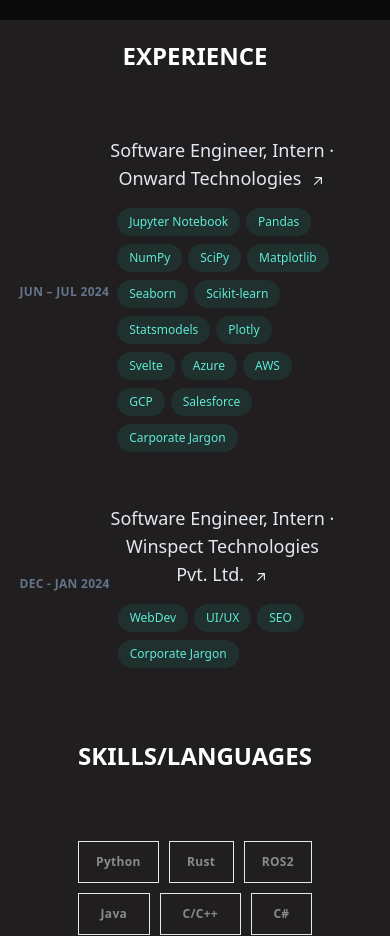
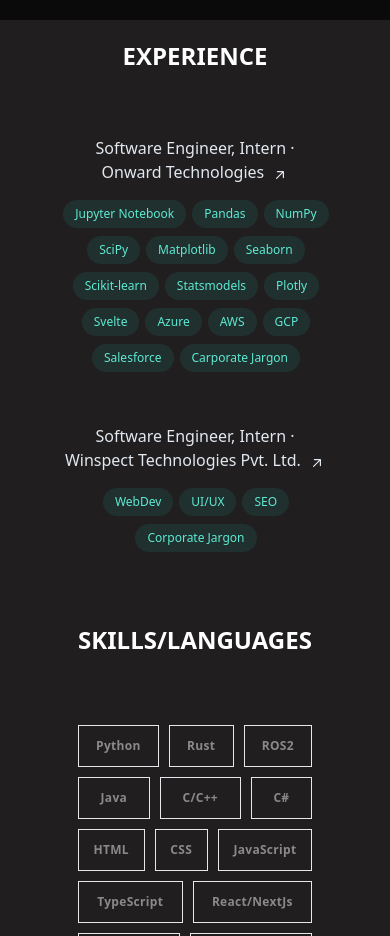
Before and after one commit to Blaeriz/portfolio, a SvelteKit app: page / in a window 390 px wide. Shown: the part 1000-1936 px from the top of the page. Built offline with nearby package versions, Linux system fonts and the light colour scheme.

Commit message:
made it more mobile friendly

```diff
--- a/src/routes/+page.svelte
+++ b/src/routes/+page.svelte
@@ -174,12 +174,12 @@
           <h2 class={titleStyles}>Experience</h2>
         </div>
 
-        <section id="experience" class="flex flex-col w-[90%]" aria-label="Work experience">
+        <section id="experience" class="flex flex-col w-[90%] mx-auto" aria-label="Work experience">
           <div>
               <ol class="group/list">
                   <li class="mb-12">
                       <div class="flex flex-row align-middle justify-center items-center pb-1 transition-all lg:hover:!opacity-100 lg:group-hover/list:opacity-50 w-full">
-                          <header class="z-10 mb-2 mt-1 text-xs font-semibold uppercase tracking-wide text-slate-500 sm:col-span-2" aria-label="Jun – Jul 2024">Jun – Jul 2024</header>
+                          <header class="z-10 mb-2 mt-1 text-xs font-semibold uppercase tracking-wide text-slate-500 sm:col-span-2 hidden md:block" aria-label="Jun – Jul 2024">Jun – Jul 2024</header>
                           <div class="flex flex-col align-middle justify-center items-center flex-[3_6]">
                               <h3 class="font-medium leading-snug text-slate-200 ">
                                   <div>
@@ -190,7 +190,7 @@
                                           rel="noreferrer noopener"
                                           aria-label="Software Engineer, Intern at Onward Technologies"
                                       >
-                                          <span class="text-lg md:text-3xl">
+                                          <span class="text-base md:text-3xl">
                                               Software Engineer, Intern ·<!-- -->
                                               <span class="inline-block">
                                                   Onward Technologies
@@ -215,7 +215,7 @@
                               <p class="mt-2 leading-normal text-white hidden md:block pl-2 text-xs md:text-xl text-center">
                                 During my internship as a Software Engineering Intern at Bentley Motors, I conducted in-depth Exploratory Data Analysis (EDA) and developed three proof-of-concept (POC) models for the marketing team, which led to a 40% improvement in targeted campaign effectiveness and engagement. I collaborated with the team using Jupyter Notebook and worked extensively with tools, for data cleaning, processing, and visualization. Additionally, I engineered an interactive dashboard using Svelte to visualize cloud expenses from Azure, AWS, and GCP APIs. This dashboard featured real-time tracking and integrated a forecasting system that predicted monthly costs with an 85% accuracy rate.
                               </p>
-                              <ul class="mt-2 flex flex-wrap items-center pl-2" aria-label="Technologies used">
+                              <ul class="mt-2 flex flex-wrap items-center pl-2 justify-center align-middle" aria-label="Technologies used">
                                 <li class="mr-1.5 mt-2">
                                   <div class="flex items-center rounded-full bg-teal-400/10 px-3 py-1 text-xs md:text-lg font-medium leading-5 text-teal-300">Jupyter Notebook</div>
                                 </li>
@@ -267,7 +267,7 @@
                   </li>
                   <li class="mb-12 transition-all lg:hover:!opacity-100 lg:group-hover/list:opacity-50">
                     <div class="flex flex-row align-middle justify-center items-center pb-1 transition-all lg:hover:!opacity-100 lg:group-hover/list:opacity-50">
-                        <header class="z-10 mb-2 mt-1 text-xs font-semibold uppercase tracking-wide text-slate-500 sm:col-span-2" aria-label="Jun – Jul 2024">Dec - Jan 2024</header>
+                        <header class="z-10 mb-2 mt-1 text-xs font-semibold uppercase tracking-wide text-slate-500 sm:col-span-2 hidden md:block" aria-label="Jun – Jul 2024">Dec - Jan 2024</header>
                         <div class="flex flex-col align-middle justify-center items-center flex-[3_6]">
                             <h3 class="font-medium leading-snug text-slate-200 ">
                                 <div>
@@ -278,7 +278,7 @@
                                         rel="noreferrer noopener"
                                         aria-label="Software Engineer, Intern at WinspectTechnologies Pvt. Ltd."
                                     >
-                                        <span class="text-lg md:text-3xl">
+                                        <span class="text-base md:text-3xl">
                                             Software Engineer, Intern ·<!-- -->
                                             <span class="inline-block">
                                                 Winspect Technologies Pvt. Ltd.
@@ -303,7 +303,7 @@
                             <p class="mt-2 text-xs md:text-xl leading-normal text-white hidden md:block pl-2">
                               I built a multi-page, comprehensive website showcasing over 20 products and services, which led to a 40% increase in online engagement within the first quarter of launch. By streamlining the user experience through innovative design and intuitive navigation, I reduced bounce rates by 30% and improved average session duration by 25%. Additionally, I optimized the site’s performance using SEO best practices, achieving a top-three ranking for target keywords and increasing organic traffic by 150%, significantly boosting brand visibility.
                             </p>
-                            <ul class="mt-2 flex flex-wrap pl-2" aria-label="Technologies used">
+                            <ul class="mt-2 flex flex-wrap pl-2 items-center justify-center align-middle" aria-label="Technologies used">
                               <li class="mr-1.5 mt-2">
                                 <div class="flex items-center rounded-full bg-teal-400/10 px-3 py-1 text-xs md:text-lg font-medium leading-5 text-teal-300">WebDev</div>
                               </li>
```
